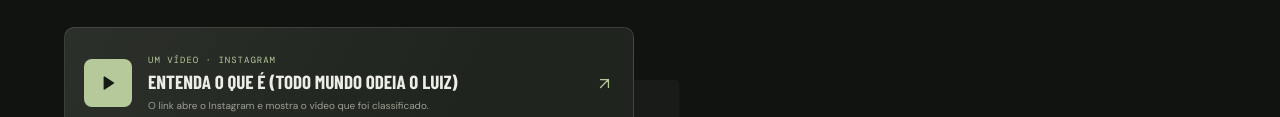
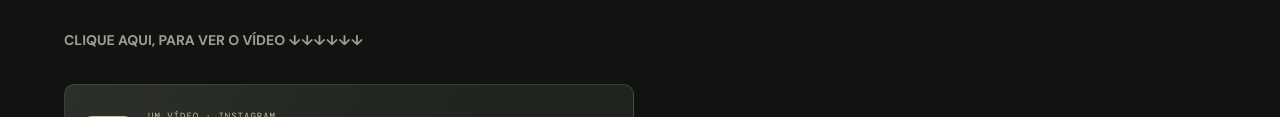
Before and after one commit to rick-12q/RICK_CIC_WS, a plain HTML site: page index.html in a window 1280 px wide. Shown: the part 637-754 px from the top of the page. Drawn offline with nearby package versions, Linux system fonts and the light colour scheme; a web font is replaced by a local one.

Commit message:
style: adicao de um indicador claro de click no link do video

```diff
--- a/index.html
+++ b/index.html
@@ -90,6 +90,10 @@
 
         <p class="hero-description reveal">
           Graduando em Engenharia de Controle e Automação na UNESP. Pesquisa em materiais, filmes finos e caracterização experimental.
+        </p>
+
+        <p class="hero-description reveal">
+            <strong>CLIQUE AQUI, PARA VER O VÍDEO ↓↓↓↓↓↓</strong>
         </p>
 
         <a class="video-callout reveal" id="videoLink" href="#" target="_blank" rel="noopener noreferrer">
```
Also changed, not shown: .brud/history/cleanup.json.
